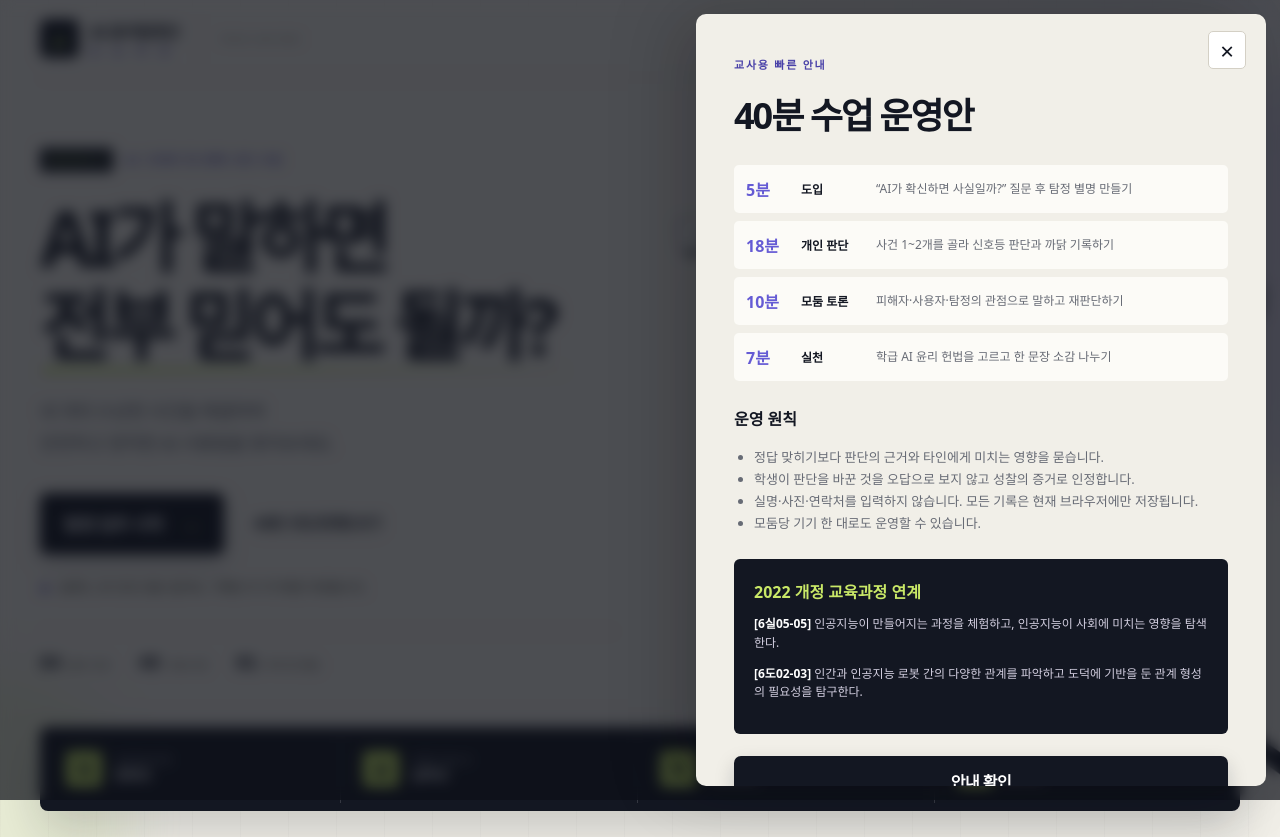
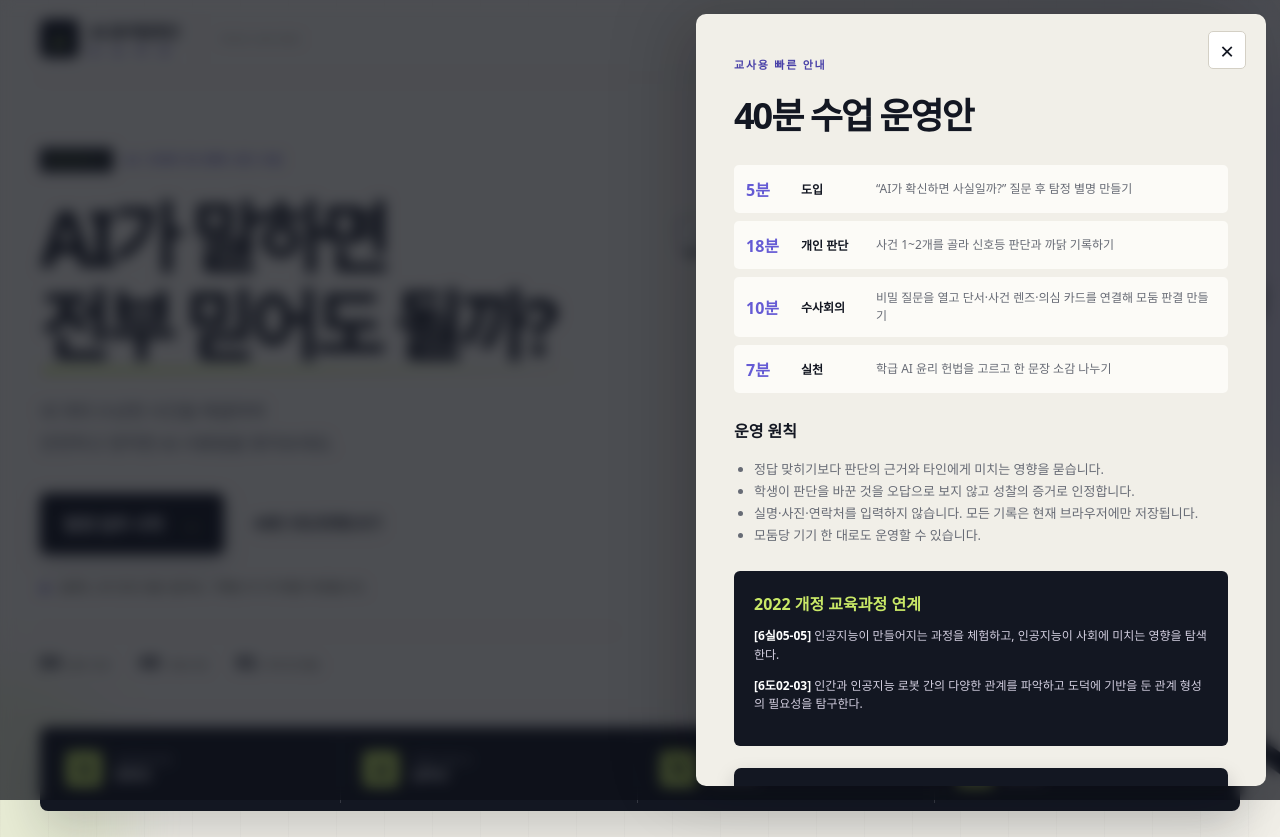
Before and after one commit to themonsteredu/ai-ethics-tamjung, a Next.js app in the folder ai-ethics-detectives/: page / in a window 1280 px wide. Both pictures are taken after a click on the button "교사용 안내". Built offline with nearby package versions, Linux system fonts and the light colour scheme.

Commit message:
Add curiosity cues and council labels

```diff
--- a/ai-ethics-detectives/src/components/detective-app.tsx
+++ b/ai-ethics-detectives/src/components/detective-app.tsx
@@ -162,6 +162,7 @@ export function DetectiveApp() {
           </div>
           <div className="hero-visual" aria-label="AI 윤리 사건 파일 일러스트">
             <div className="case-alert" aria-hidden="true"><i /><span>새 사건 도착!</span><b>4건 대기</b></div>
+            <div className="mystery-teaser" aria-hidden="true"><span>수상한 단서 #01</span><b>출처가 없다?</b><i>?</i></div>
             <div className="case-file back-file"><span>TOP SECRET</span></div>
             <div className="case-file main-file">
               <div className="file-top"><span>ETHICS CASE FILE</span><b>#AI-042</b></div>
@@ -238,7 +239,7 @@ export function DetectiveApp() {
 
       {screen === "discussion" && currentCase && (
         <section className="content-page page-enter">
-          <CaseHeading item={currentCase} step="역할 토론" />
+          <CaseHeading item={currentCase} step="탐정 수사회의" />
           <DiscussionMission item={currentCase} answer={currentAnswer} onPatch={patchAnswer} onComplete={() => moveToScreen("result")} />
         </section>
       )}
@@ -335,5 +336,5 @@ function ConstitutionPreview({ nickname, selectedRules, customRule }: { nickname
 }
 
 function TeacherPanel({ onClose }: { onClose: () => void }) {
-  return <div className="modal-backdrop" role="presentation" onMouseDown={(event) => { if (event.target === event.currentTarget) onClose(); }}><section className="teacher-panel" role="dialog" aria-modal="true" aria-labelledby="teacher-title"><button className="modal-close" onClick={onClose} aria-label="닫기">×</button><span className="section-kicker">교사용 빠른 안내</span><h2 id="teacher-title">40분 수업 운영안</h2><div className="lesson-timeline"><div><b>5분</b><span>도입</span><p>“AI가 확신하면 사실일까?” 질문 후 탐정 별명 만들기</p></div><div><b>18분</b><span>개인 판단</span><p>사건 1~2개를 골라 신호등 판단과 까닭 기록하기</p></div><div><b>10분</b><span>모둠 토론</span><p>피해자·사용자·탐정의 관점으로 말하고 재판단하기</p></div><div><b>7분</b><span>실천</span><p>학급 AI 윤리 헌법을 고르고 한 문장 소감 나누기</p></div></div><div className="teacher-notes"><h3>운영 원칙</h3><ul><li>정답 맞히기보다 판단의 근거와 타인에게 미치는 영향을 묻습니다.</li><li>학생이 판단을 바꾼 것을 오답으로 보지 않고 성찰의 증거로 인정합니다.</li><li>실명·사진·연락처를 입력하지 않습니다. 모든 기록은 현재 브라우저에만 저장됩니다.</li><li>모둠당 기기 한 대로도 운영할 수 있습니다.</li></ul></div><div className="standard-box"><b>2022 개정 교육과정 연계</b><p><strong>[6실05-05]</strong> 인공지능이 만들어지는 과정을 체험하고, 인공지능이 사회에 미치는 영향을 탐색한다.</p><p><strong>[6도02-03]</strong> 인간과 인공지능 로봇 간의 다양한 관계를 파악하고 도덕에 기반을 둔 관계 형성의 필요성을 탐구한다.</p></div><button className="primary-button full" onClick={onClose}>안내 확인</button></section></div>;
+  return <div className="modal-backdrop" role="presentation" onMouseDown={(event) => { if (event.target === event.currentTarget) onClose(); }}><section className="teacher-panel" role="dialog" aria-modal="true" aria-labelledby="teacher-title"><button className="modal-close" onClick={onClose} aria-label="닫기">×</button><span className="section-kicker">교사용 빠른 안내</span><h2 id="teacher-title">40분 수업 운영안</h2><div className="lesson-timeline"><div><b>5분</b><span>도입</span><p>“AI가 확신하면 사실일까?” 질문 후 탐정 별명 만들기</p></div><div><b>18분</b><span>개인 판단</span><p>사건 1~2개를 골라 신호등 판단과 까닭 기록하기</p></div><div><b>10분</b><span>수사회의</span><p>비밀 질문을 열고 단서·사건 렌즈·의심 카드를 연결해 모둠 판결 만들기</p></div><div><b>7분</b><span>실천</span><p>학급 AI 윤리 헌법을 고르고 한 문장 소감 나누기</p></div></div><div className="teacher-notes"><h3>운영 원칙</h3><ul><li>정답 맞히기보다 판단의 근거와 타인에게 미치는 영향을 묻습니다.</li><li>학생이 판단을 바꾼 것을 오답으로 보지 않고 성찰의 증거로 인정합니다.</li><li>실명·사진·연락처를 입력하지 않습니다. 모든 기록은 현재 브라우저에만 저장됩니다.</li><li>모둠당 기기 한 대로도 운영할 수 있습니다.</li></ul></div><div className="standard-box"><b>2022 개정 교육과정 연계</b><p><strong>[6실05-05]</strong> 인공지능이 만들어지는 과정을 체험하고, 인공지능이 사회에 미치는 영향을 탐색한다.</p><p><strong>[6도02-03]</strong> 인간과 인공지능 로봇 간의 다양한 관계를 파악하고 도덕에 기반을 둔 관계 형성의 필요성을 탐구한다.</p></div><button className="primary-button full" onClick={onClose}>안내 확인</button></section></div>;
 }
```
